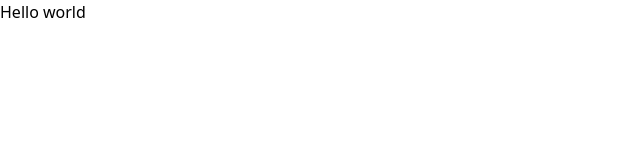
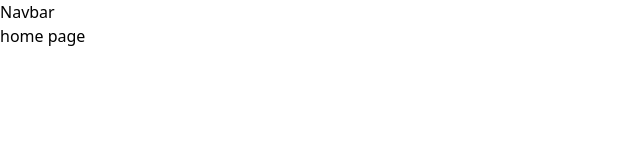
Before and after one commit to RovaFitia/react-blog, a React (Vite) app in the folder front/: page / in a window 1280 px wide. Shown: the top 160 px of the page, without its empty margins (0-640 px from the left). Built offline with nearby package versions, Linux system fonts and the light colour scheme.

Commit message:
feat: add page and rooter

```diff
--- a/front/src/App.jsx
+++ b/front/src/App.jsx
@@ -1,10 +1,12 @@
 import './App.css'
+import {Outlet} from "react-router-dom";
 
 function App() {
 
   return (
     <>
-        <h1 className="text-7xl">Hello world</h1>
+        <div>Navbar</div>
+        <Outlet/>
     </>
   )
 }
--- /dev/null
+++ b/front/src/page/About.jsx
@@ -0,0 +1,9 @@
+import React from 'react';
+
+function About(props) {
+    return (
+        <div>About</div>
+    );
+}
+
+export default About;
--- /dev/null
+++ b/front/src/page/Blogs.jsx
@@ -0,0 +1,9 @@
+import React from 'react';
+
+function Blogs(props) {
+    return (
+        <div>Blogs</div>
+    );
+}
+
+export default Blogs;
--- /dev/null
+++ b/front/src/page/Contact.jsx
@@ -0,0 +1,9 @@
+import React from 'react';
+
+function Contact(props) {
+    return (
+        <div>Contact</div>
+    );
+}
+
+export default Contact;
--- a/front/src/page/Home.jsx
+++ b/front/src/page/Home.jsx
@@ -0,0 +1,11 @@
+import React from 'react';
+
+const Home = () => {
+    return (
+        <div>
+            home page
+        </div>
+    );
+};
+
+export default Home;
--- /dev/null
+++ b/front/src/page/Services.jsx
@@ -0,0 +1,9 @@
+import React from 'react';
+
+function Services(props) {
+    return (
+        <div>Services</div>
+    );
+}
+
+export default Services;
```
Also changed, not shown: front/src/main.jsx (+29 -6 lines).
